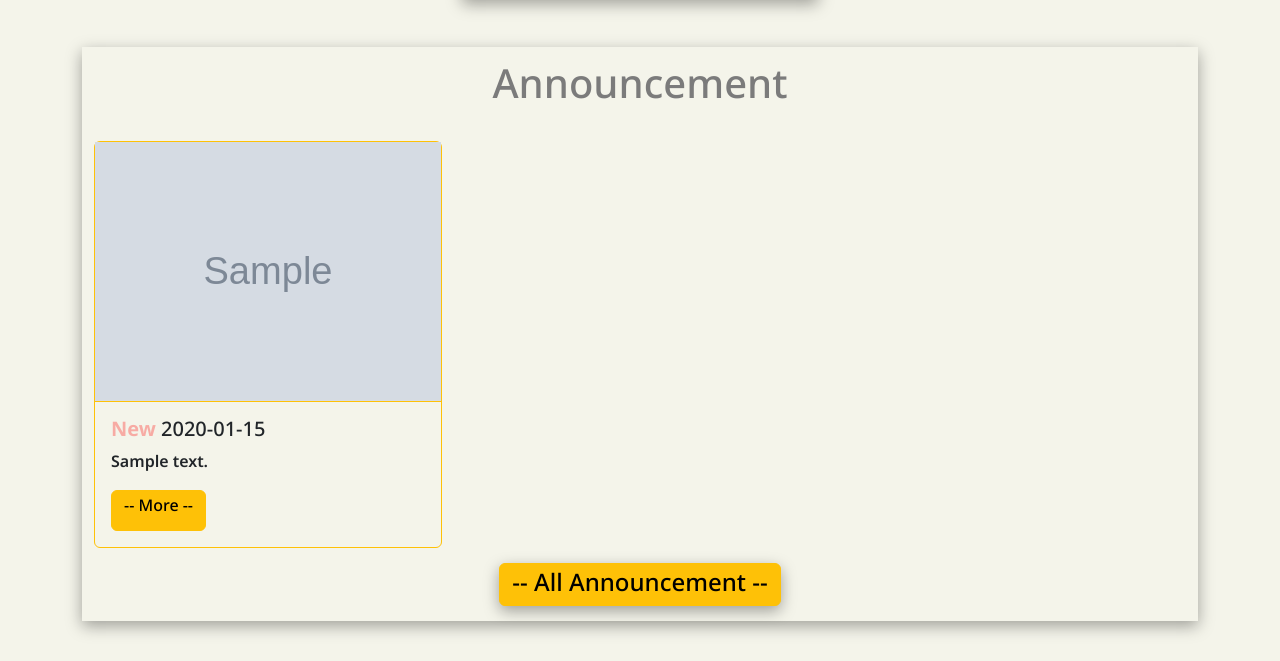
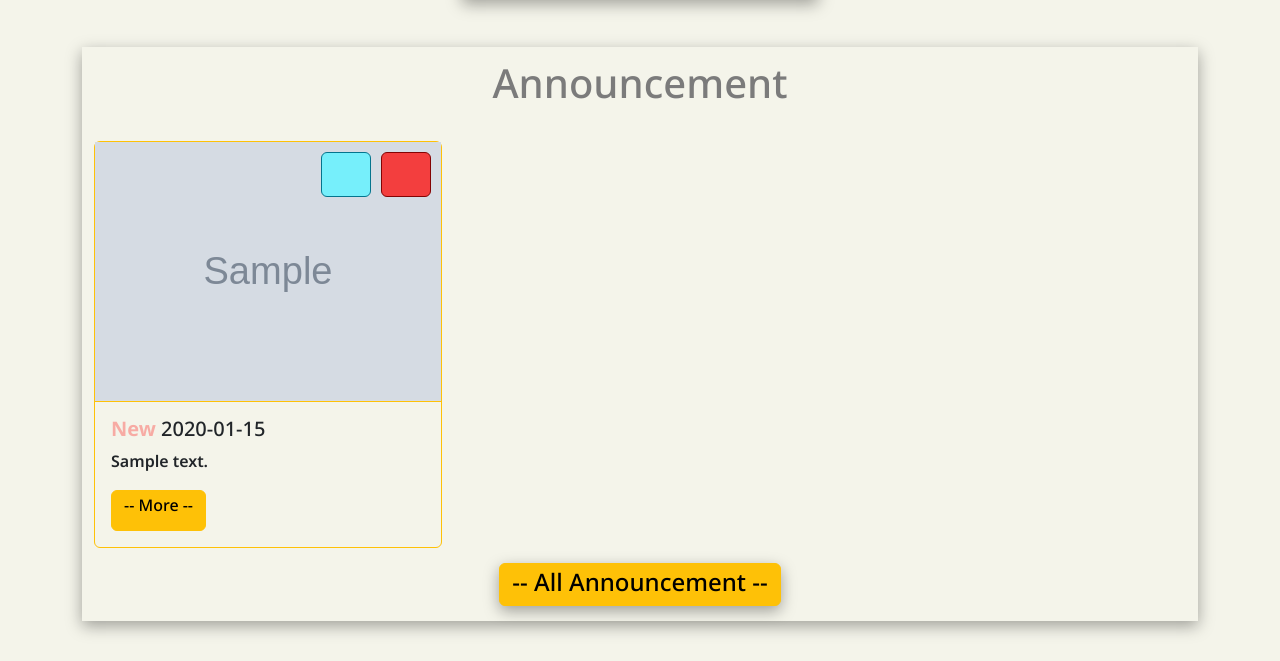
Before and after one commit to arminarm002/tsb2024, a PHP site: page / in a window 1280 px wide. Shown: the part 1580-2241 px from the top of the page. Run offline with PHP 8.4, Linux system fonts and the light colour scheme; a user stored in the database is signed in; tables that the repository leaves empty hold one stand-in row (values such as "Sample post"); grey boxes marked "Sample" are stand-in pictures; some libraries are stand-ins or nearby versions; some web fonts are replaced.

Commit message:
29/04/2024-16.39

```diff
--- a/index.php
+++ b/index.php
@@ -14,9 +14,11 @@ include ($_SERVER['DOCUMENT_ROOT'] . '/tsb2024/connectdb.php');
     content="19 th of Siam Physics Congress 2024 (tsb2024), Krungsri River Hotel, Phra Nakorn Sri Ayutthaya, Thailand, JUNE 5-7, 2024.">
   <meta name="keywords"
     content="tsb2024, tsb2024,19 th of Siam Physics Congress, ครั้งที่ 19, ประกวดโครงงานอิสระ, สมาคมฟิสิกส์">
-    <link rel="preconnect" href="https://fonts.googleapis.com">
-<link rel="preconnect" href="https://fonts.gstatic.com" crossorigin>
-<link href="https://fonts.googleapis.com/css2?family=Noto+Sans+Thai:wdth,wght@80,100..900&family=Open+Sans:ital,wdth,wght@0,75,300..800;1,75,300..800&display=swap" rel="stylesheet">
+  <link rel="preconnect" href="https://fonts.googleapis.com">
+  <link rel="preconnect" href="https://fonts.gstatic.com" crossorigin>
+  <link
+    href="https://fonts.googleapis.com/css2?family=Noto+Sans+Thai:wdth,wght@80,100..900&family=Open+Sans:ital,wdth,wght@0,75,300..800;1,75,300..800&display=swap"
+    rel="stylesheet">
   <link rel="stylesheet" href="/tsb2024/theme/css/bootstrap-theme.css">
   <link rel="stylesheet" href="/tsb2024/theme/css/self.css">
   <style>
@@ -112,6 +114,26 @@ include ($_SERVER['DOCUMENT_ROOT'] . '/tsb2024/connectdb.php');
               <div class="card border border-warning rounded" style="width: 28rem;">
                 <img class="border-bottom border-warning" src="/tsb2024/file/upload/news/<?php echo $row['an_image']; ?>"
                   style="width:100%; ">
+                <?php if ($_SESSION['role'] == "superadmin") { ?>
+
+                  <form action="auth/backend/newsupdate.php" method="POST">
+                    <input type="text" name="id" class="form-control" style="display:none;" value="<?php echo $row['id']; ?>">
+
+                    <button class="btn btn-update" type="submit" name="update">
+                      <box-icon type='solid' name='pencil'></box-icon>
+                    </button>
+                  </form>
+
+                  <form action="auth/backend/data/alldelete.php" method="POST">
+                    <input type="text" name="filename" class="form-control" style="display:none;" value="<?php echo $row['an_image']; ?>">
+                    <input type="text" name="id" class="form-control" style="display:none;" value="<?php echo $row['id']; ?>">
+
+                    <button class="btn btn-delete" type="submit" name="delete" onclick="return confirm('ยืนยันที่จะลบ ?')">
+                      <box-icon type='solid' name='trash'></box-icon>
+                    </button>
+                  </form>
+
+                <?php } ?>
                 <div class="card-body">
                   <h5 class="card-title">
                     <?php if ($i <= 3) { ?>
@@ -143,7 +165,7 @@ include ($_SERVER['DOCUMENT_ROOT'] . '/tsb2024/connectdb.php');
     </div>
   </div>
 
-
+  <script src="https://unpkg.com/boxicons@2.1.4/dist/boxicons.js"></script>
   <?php
   include ($_SERVER['DOCUMENT_ROOT'] . '/tsb2024/components/footer.php');
   include ($_SERVER['DOCUMENT_ROOT'] . '/tsb2024/script/script.php');
@@ -151,7 +173,6 @@ include ($_SERVER['DOCUMENT_ROOT'] . '/tsb2024/connectdb.php');
   include ($_SERVER['DOCUMENT_ROOT'] . '/tsb2024/script/countdown.php');
   include ($_SERVER['DOCUMENT_ROOT'] . '/tsb2024/script/messenger.php');
   ?>
-
 </body>
 
 </html>
--- a/theme/css/self.css
+++ b/theme/css/self.css
@@ -331,6 +331,34 @@ ul.unlist {
     width: 100% !important;
   }
 }
+.btn-update{
+    --bs-btn-bg: #76effb;
+    --bs-btn-border-color: #05748d;
+    --bs-btn-hover-bg: #57b9ff;
+    --bs-btn-hover-border-color: #117ac5;
+    --bs-btn-focus-shadow-rgb: 216, 164, 6;
+    --bs-btn-active-bg: #0d445f;
+    --bs-btn-active-border-color: #00273b;
+    --bs-btn-active-shadow: inset 0 3px 5px rgba(0,0,0,0.125);
+    position: absolute;
+    width: 50px;
+    top: 10px;
+    right: 70px;
+}
+.btn-delete{
+    --bs-btn-bg: #f33e3e;
+    --bs-btn-border-color: #830303;
+    --bs-btn-hover-color: #000;
+    --bs-btn-hover-bg: #ed6300;
+    --bs-btn-hover-border-color: #830303;
+    --bs-btn-active-bg: #ff002b;
+    --bs-btn-active-border-color: #830303;
+    --bs-btn-active-shadow: inset 0 3px 5px rgba(0,0,0,0.125);
+    position: absolute;
+    width: 50px;
+    top: 10px;
+    right: 10px;
+}
 .noto-sans-thai{
   font-family: "Noto Sans Thai", sans-serif;
   font-optical-sizing: auto;
```
Also changed, not shown: auth/backend/data/alldelete.php (added, +26 -0 lines), auth/backend/data/allupdate.php (added, +48 -0 lines), auth/backend/newsupdate.php (added, +103 -0 lines).
